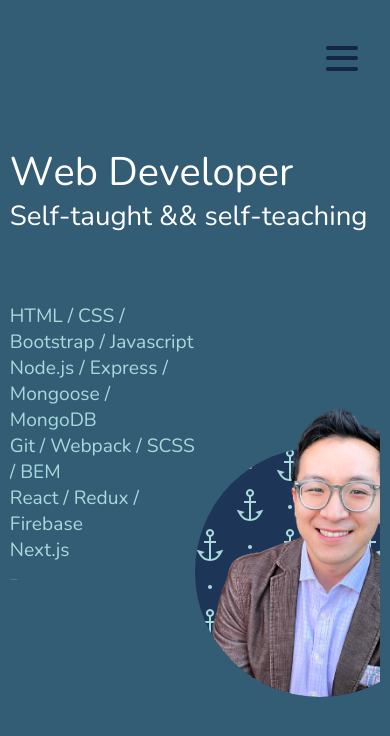
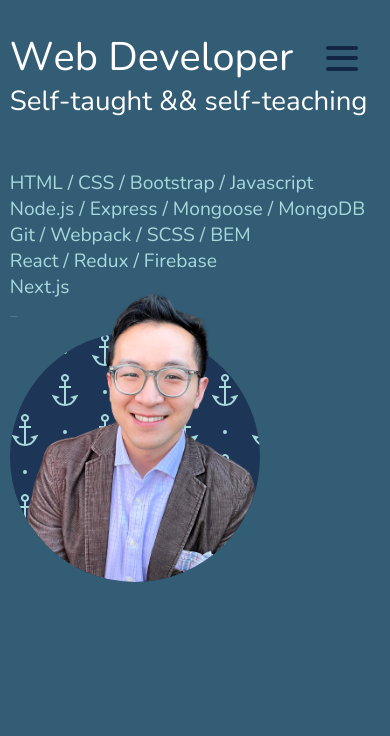
Before and after one commit to noworriesimhere/second-portfolio, a Next.js app: page /about in a window 390 px wide. Shown: the top 736 px of the page. Built offline with nearby package versions, Linux system fonts and the light colour scheme.

Commit message:
tweaked styles for mobile responsiveness

```diff
--- a/components/Cursor.js
+++ b/components/Cursor.js
@@ -16,7 +16,7 @@
 
         //cursor will disappear when moving away from window
       }}
-      onMouseMove={(e) => {
+      onPointerMove={(e) => {
         if (e.target.localName === 'li' || e.target.localName === 'a') {
           const location = e.target.getBoundingClientRect();
           gsap.to(cursorRef.current, {
--- a/pages/about.js
+++ b/pages/about.js
@@ -56,7 +56,6 @@
   }, []);
 
   useEffect(() => {
-    console.log(technologies[0].description);
     if (!currentTech) {
       masterTL
         .fromTo(
--- a/pages/contact.js
+++ b/pages/contact.js
@@ -60,7 +60,7 @@
       <Head>
         <title>Contact Me</title>
       </Head>
-      <div div className={styles.container}>
+      <div className={styles.container}>
         <h1>
           <span ref={firstAnimRef}></span>
           <span ref={firstCursorRef} className={styles.cursor}>
--- a/styles/About.module.scss
+++ b/styles/About.module.scss
@@ -11,10 +11,21 @@
   height: 550px;
   overflow: hidden;
 
+  @media screen and (max-width: 620px) {
+    grid-template-areas:
+      'a a a a'
+      'd d d d'
+      'd d d d'
+      'c c c c';
+  }
+
   header {
     grid-area: a;
     margin-bottom: 2rem;
 
+    @media screen and (max-width: 620px) {
+      margin-bottom: 0;
+    }
     h1,
     h3 {
       margin: 0;
--- a/styles/Contact.module.scss
+++ b/styles/Contact.module.scss
@@ -7,6 +7,10 @@
   width: 95%;
   height: 700px;
   overflow: hidden;
+
+  @media screen and (max-width: 620px) {
+    justify-content: flex-start;
+  }
   h1,
   h4 {
     margin: 0;
--- a/styles/Layout.module.scss
+++ b/styles/Layout.module.scss
@@ -15,6 +15,8 @@
 
   @media screen and (max-width: 620px) {
     grid-column: 1 / 3;
+    align-items: flex-start;
+    margin-top: 2rem;
   }
 }
 
--- a/styles/Portfolio.module.scss
+++ b/styles/Portfolio.module.scss
@@ -7,7 +7,6 @@
 
   @media screen and (max-width: 620px) {
     overflow: scroll;
-
   }
 }
 
@@ -17,7 +16,9 @@
   justify-content: flex-start;
 
   @media screen and (max-width: 620px) {
-   justify-content: center;
+    div:last-child {
+      padding-bottom: 10rem;
+    }
   }
 }
 
```
